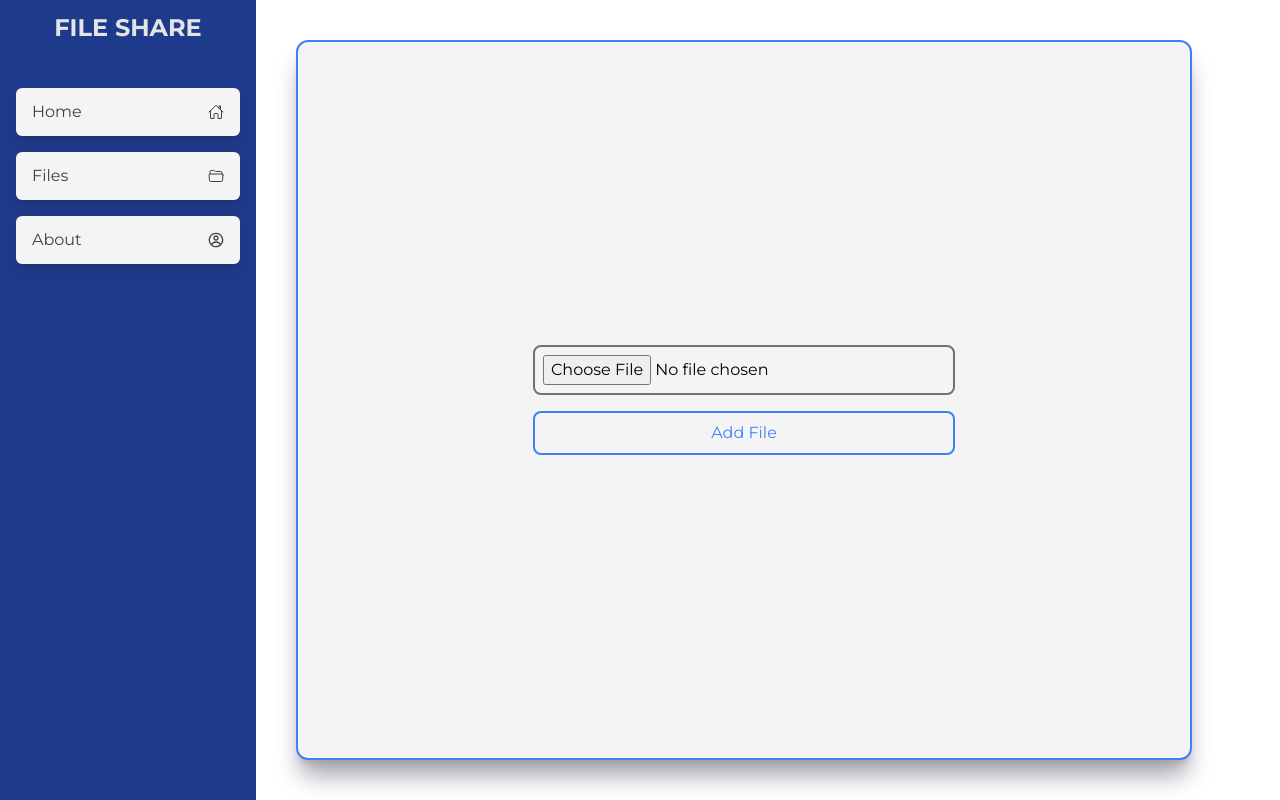
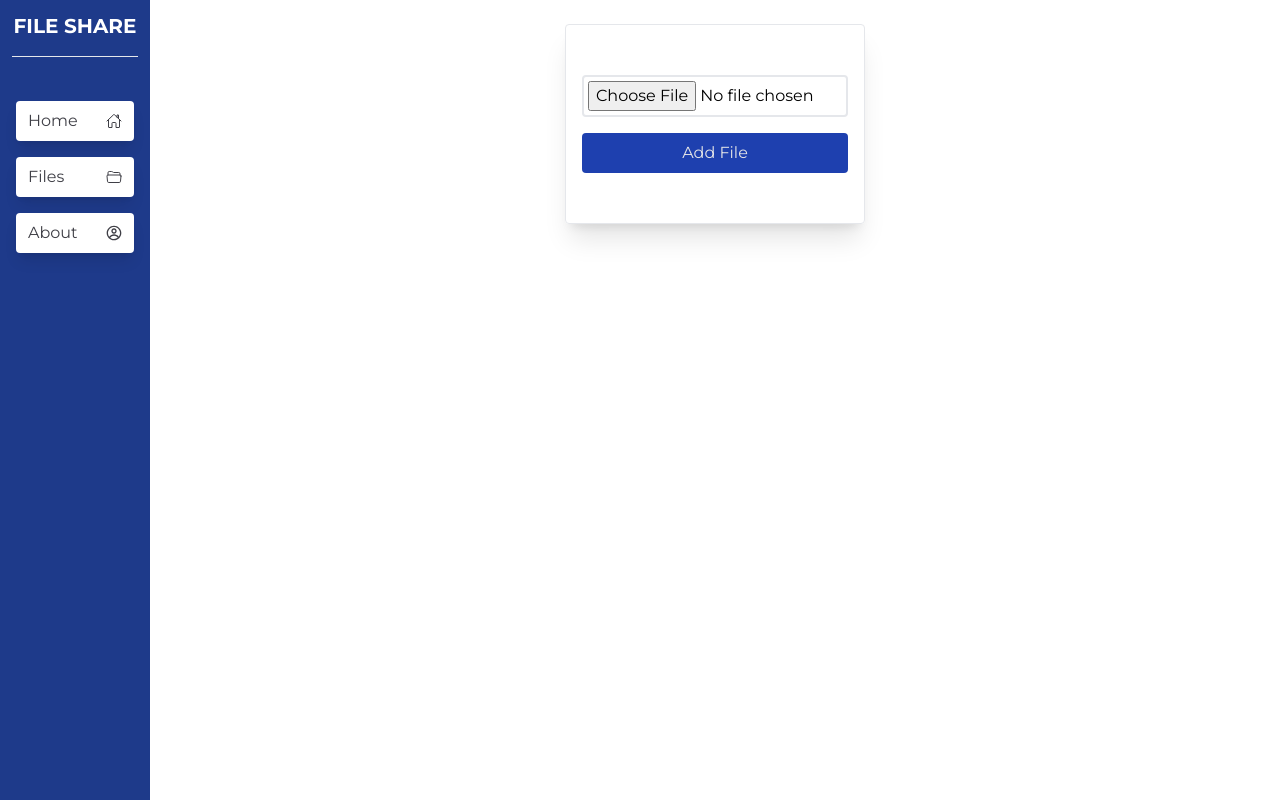
Before and after one commit to mcTasty2529/file_sharing_app, a Next.js app: page /pages/newFile in a window 1280 px wide. Built offline with nearby package versions, Linux system fonts and the light colour scheme; no server answers.

Commit message:
UI changes

```diff
--- a/app/components/Sidebar.tsx
+++ b/app/components/Sidebar.tsx
@@ -22,18 +22,16 @@ const Sidebar = () => {
     },
   ];
   return (
-    <nav className="bg-blue-900 h-dvh w-[20vw] p-3 flex flex-col flex-shrink-0">
-      <h1 className="text-zinc-200 font-bold text-2xl text-center">
+    <nav className="bg-blue-900 h-[100vh] w-[150px] p-3 flex shrink-0 flex-col">
+      <p className=" text-white font-bold text-xl mb-4 text-center">
         FILE SHARE
-      </h1>
+      </p>
+      <hr />
       <div className=" flex flex-col mt-10 p-1 gap-4 text-zinc-700">
         {sideLinks.map((link, index) => (
-          <Link href={link.url}>
-            <div
-              key={index}
-              className="bg-zinc-100 rounded-md py-3 px-4 flex justify-between items-center gap-2 shadow-lg "
-            >
-              <div className="hidden md:block">{link.name}</div>
+          <Link href={link.url} key={index}>
+            <div className="bg-white rounded px-3 py-2 flex justify-between items-center gap-2 shadow-lg ">
+              <div>{link.name}</div>
               <div>{link.icon}</div>
             </div>
           </Link>
--- a/app/layout.tsx
+++ b/app/layout.tsx
@@ -18,7 +18,9 @@ export default function RootLayout({
 }>) {
   return (
     <html lang="en">
-      <body className={`${montserrat.className} flex`}>
+      <body
+        className={`${montserrat.className}  box-border h-[100vh] w-[100vw] flex overflow-x-hidden`}
+      >
         <NextTopLoader />
         <Sidebar />
         {children}
--- a/app/pages/files/page.tsx
+++ b/app/pages/files/page.tsx
@@ -29,19 +29,17 @@ const Files = () => {
   };
 
   return (
-    <div className="grid grid-flow-row grid-cols-1 sm:grid-cols-2 md:grid-cols-3 grid-rows-4 lg:grid-cols-4  m-2 p-2 gap-4 ">
+    <div className="grid grid-cols-1 md:grid-cols-2 lg:grid-cols-3 w-[100%] mx-6 my-4 gap-3 overflow-y-scroll">
       {files.map((file: { name: string }, index: number) => (
         <div
           key={index}
-          className="bg-blue-800 p-3 rounded-lg  w-52 h-[200px] items-center justify-between flex flex-col flex-shrink-0 text-zinc-200"
+          className="bg-blue-800 rounded text-zinc-200 p-4 flex justify-between items-center w-[100%]"
         >
-          <div className="text-wrap truncate overflow-ellipsis break-all">
-            {file.name}
-          </div>
-          <div className="flex items-center justify-center gap-10">
+          <div className="">{file.name}</div>
+          <div className="">
             <button
               onClick={() => handleDownload(file)}
-              className="border-2 border-zinc-200 rounded-lg p-2 text-zinc-200 "
+              className=" p-2 border-2 border-zinc-200 rounded text-zinc-200 hover:bg-zinc-200 hover:text-blue-900 duration-300"
             >
               Download
             </button>
--- a/app/pages/newFile/page.tsx
+++ b/app/pages/newFile/page.tsx
@@ -40,16 +40,16 @@ const NewFile = () => {
   };
 
   return (
-    <section className="flex items-center justify-center bg-zinc-100 border-2 border-blue-500 shadow-xl shadow-zinc-400 m-10 p-6 rounded-xl w-[70dvw] h-[90dvh] flex-shrink">
+    <section className="w-[100%] h-[100%] p-6 flex justify-center">
       {isLoading ? (
         <div>Uploading....</div>
       ) : (
         <form
           onSubmit={handleSubmit}
-          className="flex flex-col gap-4 w-[90%] md:w-[50%]"
+          className="flex flex-col border shadow-xl h-[200px] w-[300px] min-w-[200px] p-4 rounded gap-4 justify-center items-center"
         >
           <input
-            className=" border-2 border-zinc-500 rounded-lg p-2 "
+            className="w-[100%] border-2 p-1 rounded"
             type="file"
             onChange={(e) => {
               if (e.target.files) {
@@ -57,7 +57,7 @@ const NewFile = () => {
               }
             }}
           />
-          <button className="border-2 border-blue-500 rounded-lg p-2 text-blue-500 ">
+          <button className="bg-blue-800 p-2 w-[100%] rounded text-zinc-200 hover:bg-zinc-200 hover:text-blue-900 duration-300">
             Add File
           </button>
         </form>
```
